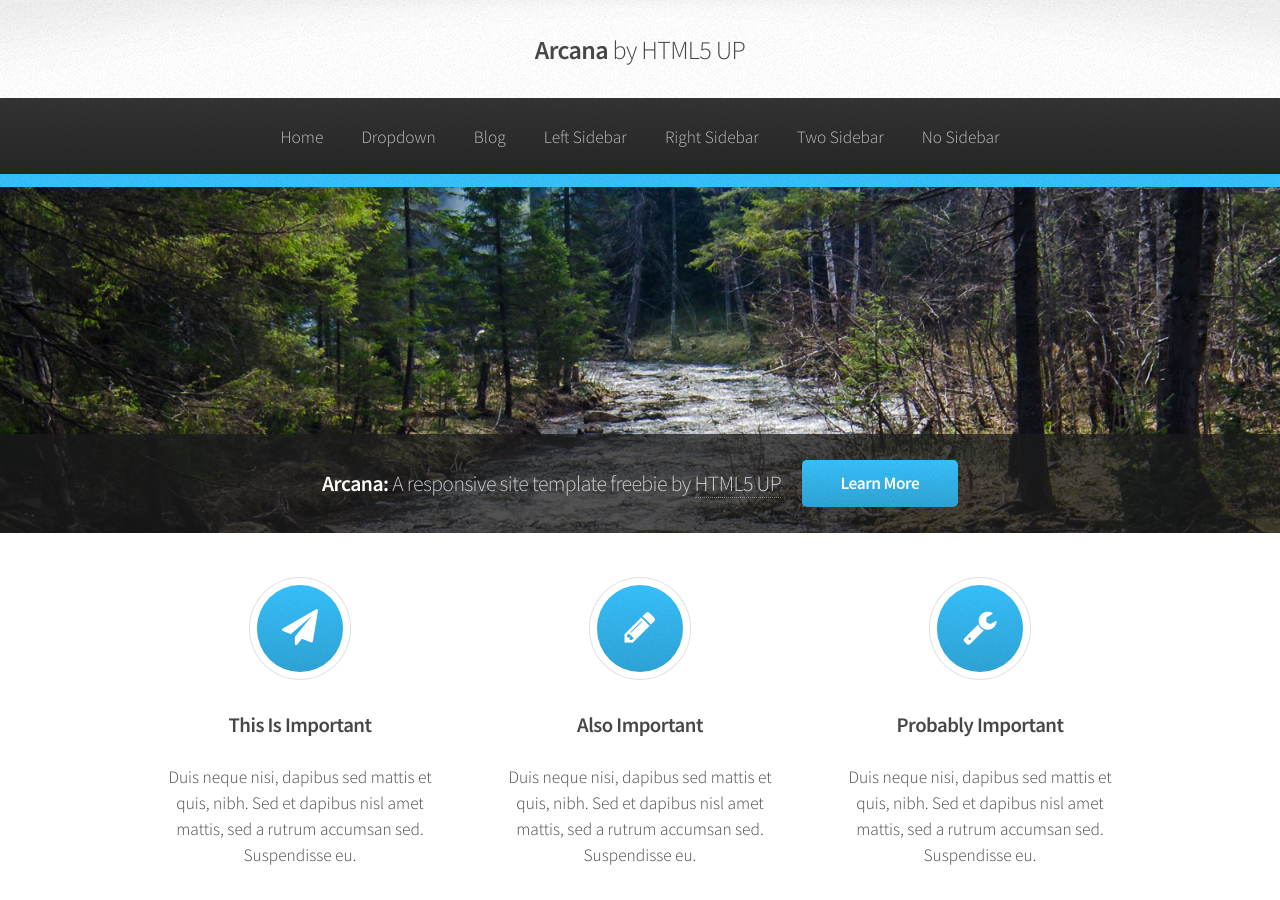
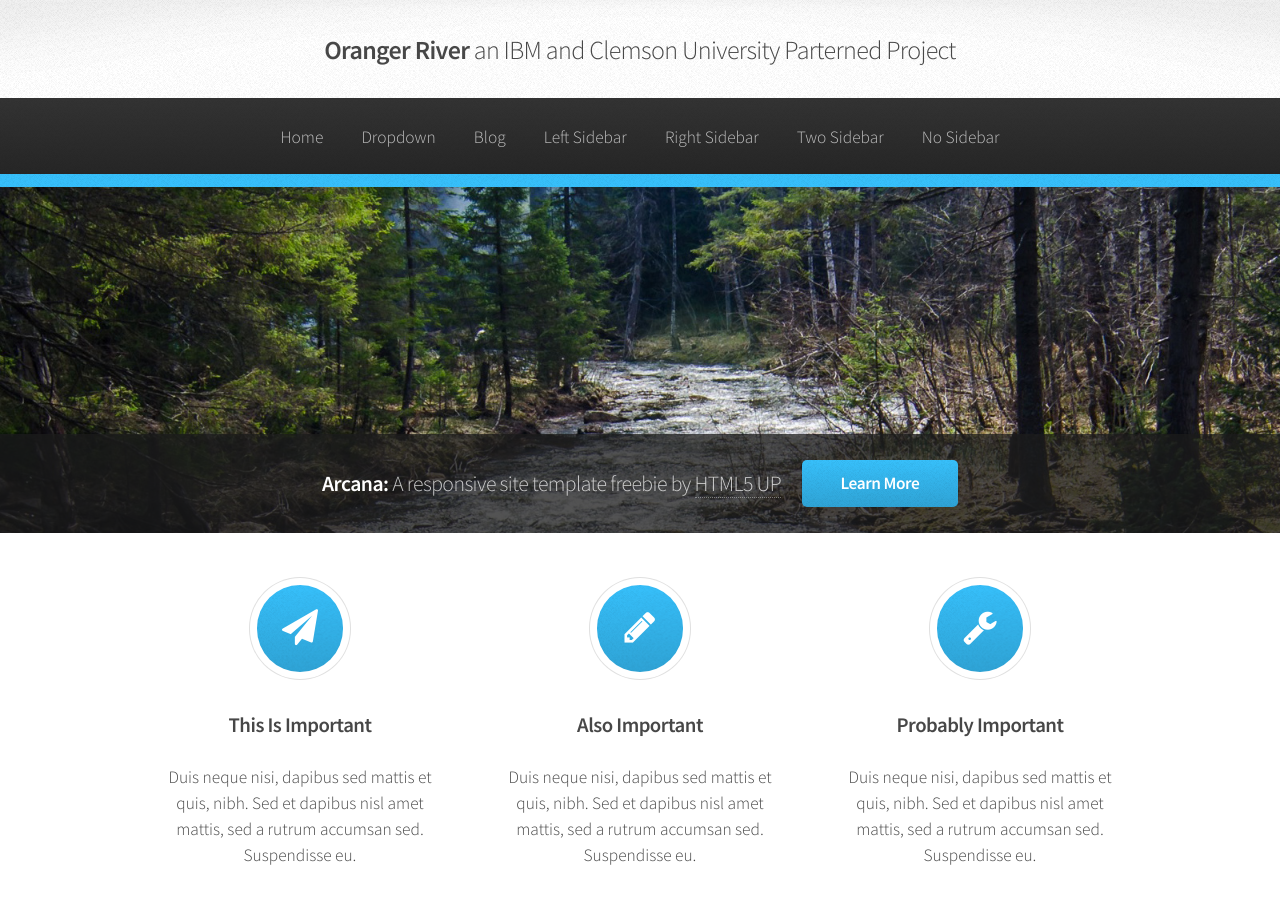
Before and after one commit to TriSpade/OrangeRiver, a Jekyll site: the page built from index.html, in a window 1280 px wide and 900 px high. Built offline with Jekyll 4.4.1, drawn with Linux system fonts in a browser that asks for light colours; the list of posts is cut into pages by our own code.

Commit message:
Update header.html

```diff
--- a/_includes/header.html
+++ b/_includes/header.html
@@ -29,7 +29,7 @@
 			<div id="header">
 
 				<!-- Logo -->
-					<h1><a href="{{ site.baseurl }}/index.html" id="logo">Arcana <em>by HTML5 UP</em></a></h1>
+					<h1><a href="{{ site.baseurl }}/index.html" id="logo">Oranger River <em>an IBM and Clemson University Parterned Project</em></a></h1>
 
 				<!-- Nav -->
 					<nav id="nav">
```
